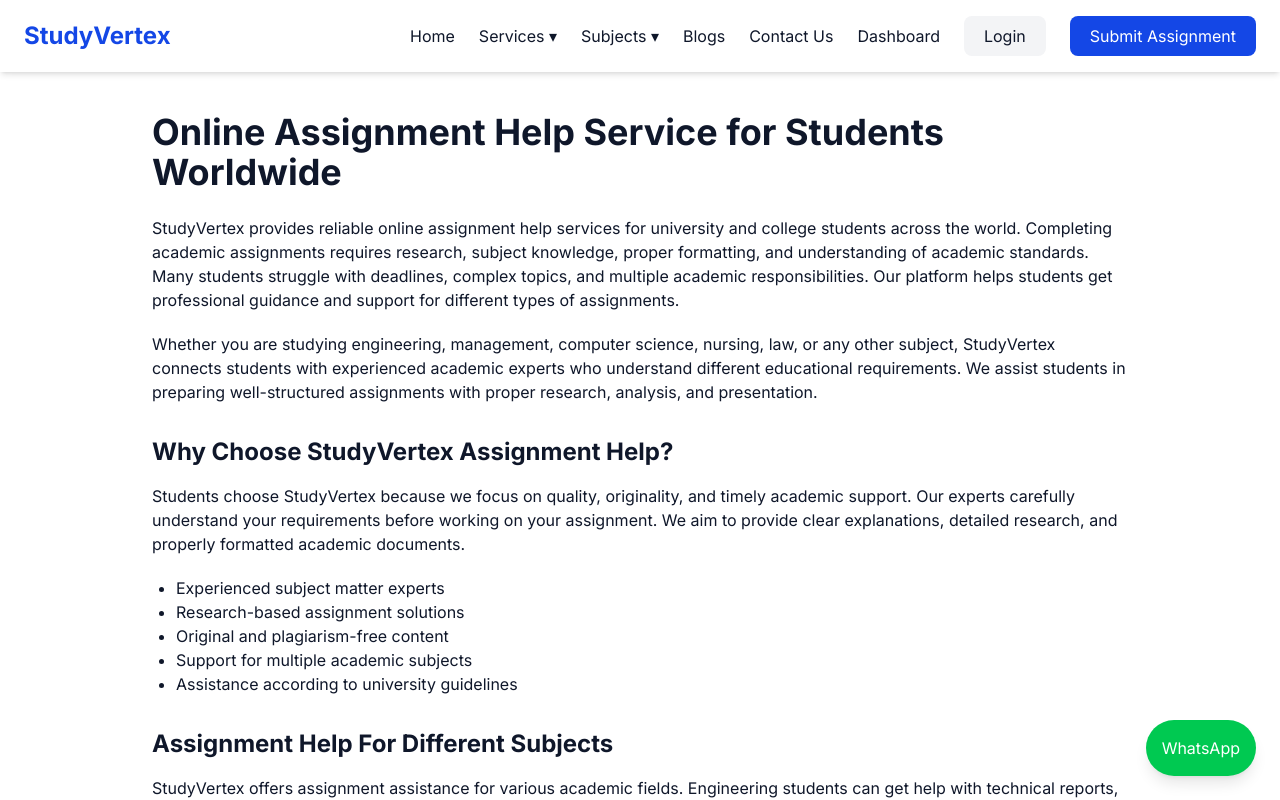
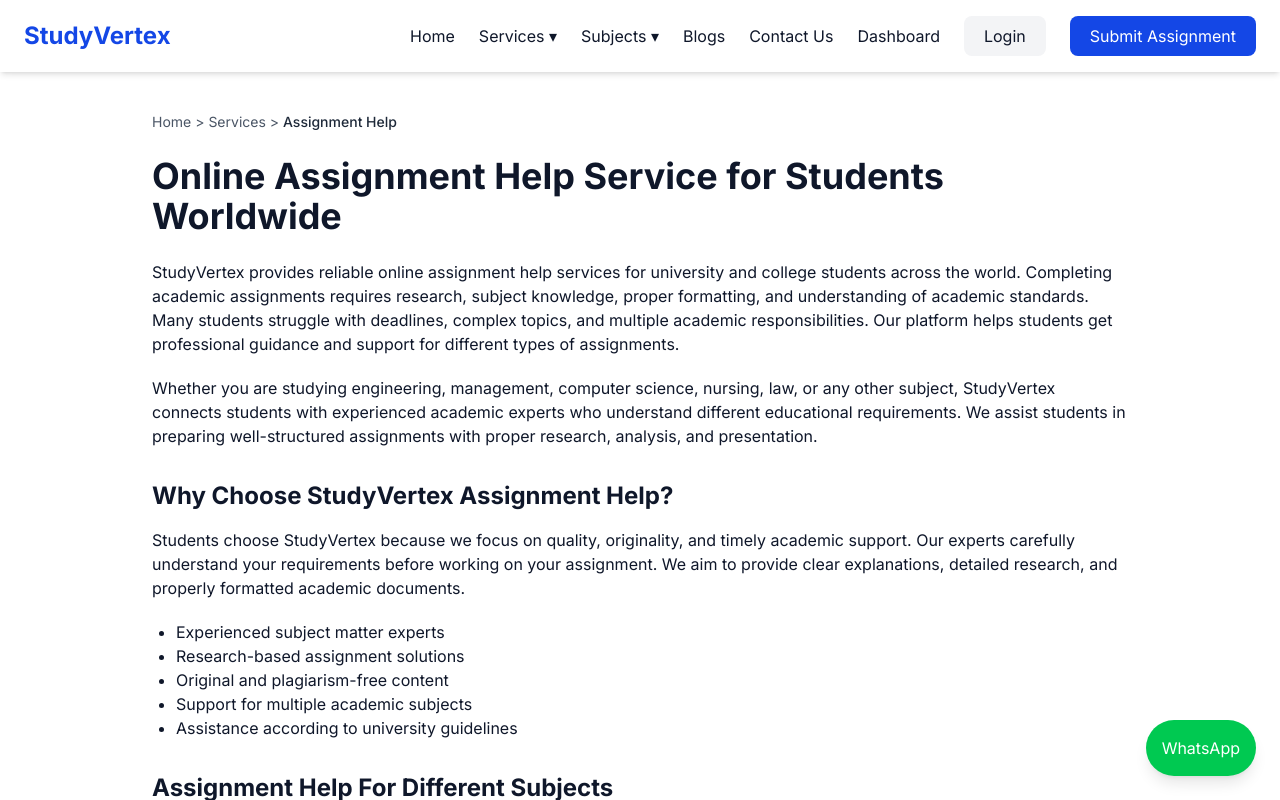
Before and after one commit to souravdadarwal01-max/StudyVertex, a Next.js app: page /assignment-help in a window 1280 px wide. Shown: the top 800 px of the page. Built offline with nearby package versions, Linux system fonts and the light colour scheme.

Commit message:
Add Breadcrumb component to Assignment Help page

```diff
--- a/app/assignment-help/page.tsx
+++ b/app/assignment-help/page.tsx
@@ -1,4 +1,5 @@
 import Link from "next/link";
+import Breadcrumb from "../components/Breadcrumb";
 
 
 export const metadata = {
@@ -53,9 +54,27 @@ export default function AssignmentHelp() {
   return (
     <main className="max-w-5xl mx-auto px-6 py-10">
 
+
+      {/* Breadcrumb */}
+
+      <Breadcrumb
+        items={[
+          {
+            name: "Services",
+            url: "/services"
+          },
+          {
+            name: "Assignment Help"
+          }
+        ]}
+      />
+
+
+
       <h1 className="text-4xl font-bold mb-6">
         Online Assignment Help Service for Students Worldwide
       </h1>
+
 
       <p className="mb-5">
         StudyVertex provides reliable online assignment help services for
@@ -66,6 +85,7 @@ export default function AssignmentHelp() {
         Our platform helps students get professional guidance and support for
         different types of assignments.
       </p>
+
 
       <p className="mb-5">
         Whether you are studying engineering, management, computer science,
@@ -79,6 +99,7 @@ export default function AssignmentHelp() {
       <h2 className="text-2xl font-bold mt-8 mb-4">
         Why Choose StudyVertex Assignment Help?
       </h2>
+
 
       <p className="mb-5">
         Students choose StudyVertex because we focus on quality, originality,
@@ -103,6 +124,7 @@ export default function AssignmentHelp() {
         Assignment Help For Different Subjects
       </h2>
 
+
       <p className="mb-5">
         StudyVertex offers assignment assistance for various academic fields.
         Engineering students can get help with technical reports, case studies,
@@ -125,6 +147,7 @@ export default function AssignmentHelp() {
         Get Professional Assignment Help Today
       </h2>
 
+
       <p>
         Managing academic workload can be challenging, especially when students
         have exams, projects, and personal commitments. StudyVertex provides a
@@ -135,11 +158,8 @@ export default function AssignmentHelp() {
 
 
 
-      {/* Your existing Link sections remain unchanged here */}
+      {/* Service Schema */}
 
-
-
-      {/* Service Schema */}
       <script
         type="application/ld+json"
         dangerouslySetInnerHTML={{
```
